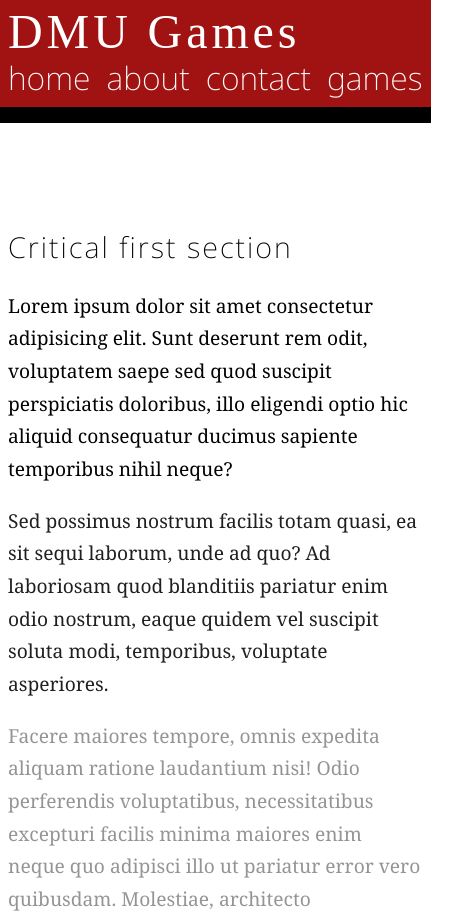
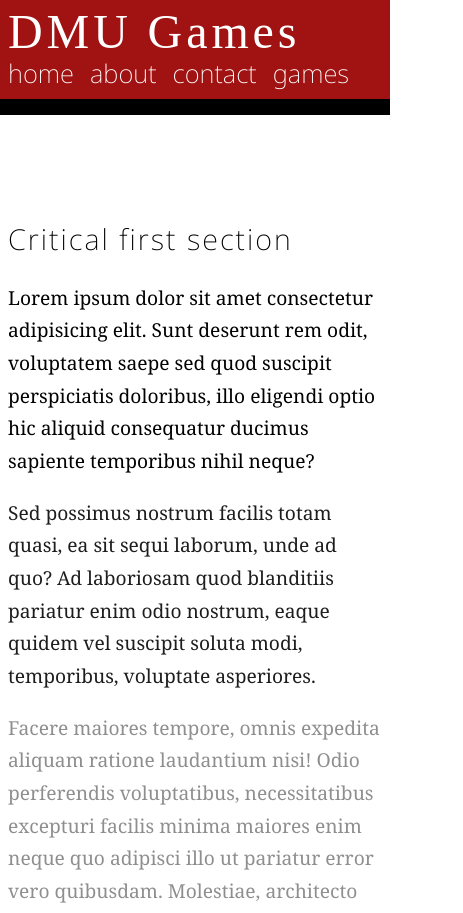
Before and after one commit to DMU-Games/website, a plain HTML site: page index.html in a window 390 px wide. Shown: the top 913 px of the page, 463 px wide, since content can reach past the window. Drawn offline with Linux system fonts and the light colour scheme; a web font is replaced by a local one.

Commit message:
better mobile styles

```diff
--- a/css/styles.css
+++ b/css/styles.css
@@ -82,6 +82,9 @@
                     font-size: max(3em, 8vw);
                     font-weight: 300;
                     letter-spacing: 1vw;
+                }
+                nav a {
+                    font-size: max(1.6em, 3vw);
                 }
             }
             main {
@@ -186,6 +189,7 @@
         img {
             box-sizing: border-box;
             width: 400px;
+            max-width: 85%;
             aspect-ratio: 1;
             border-radius: 100%;
             border: 2px solid var(--color);
```
